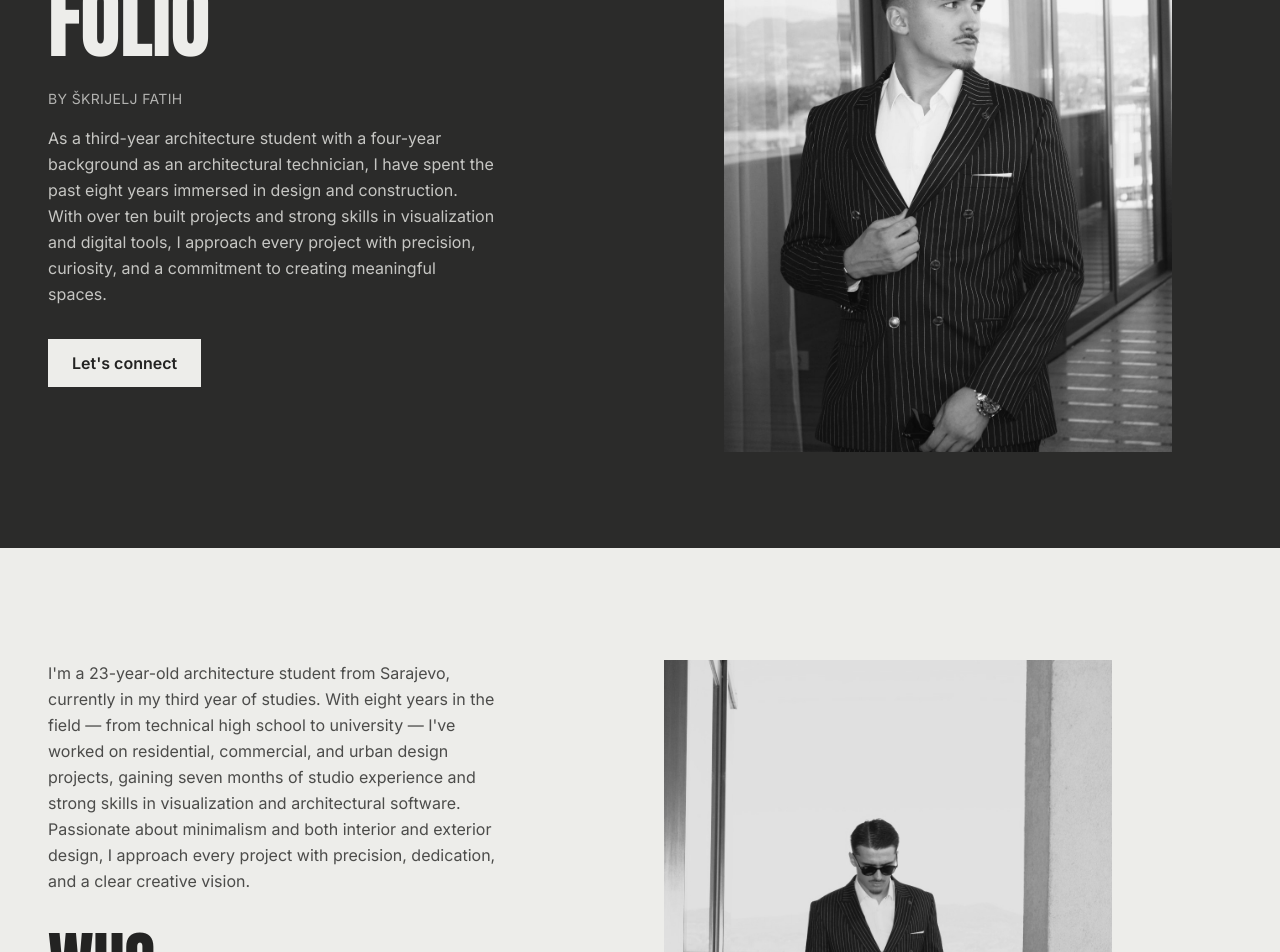
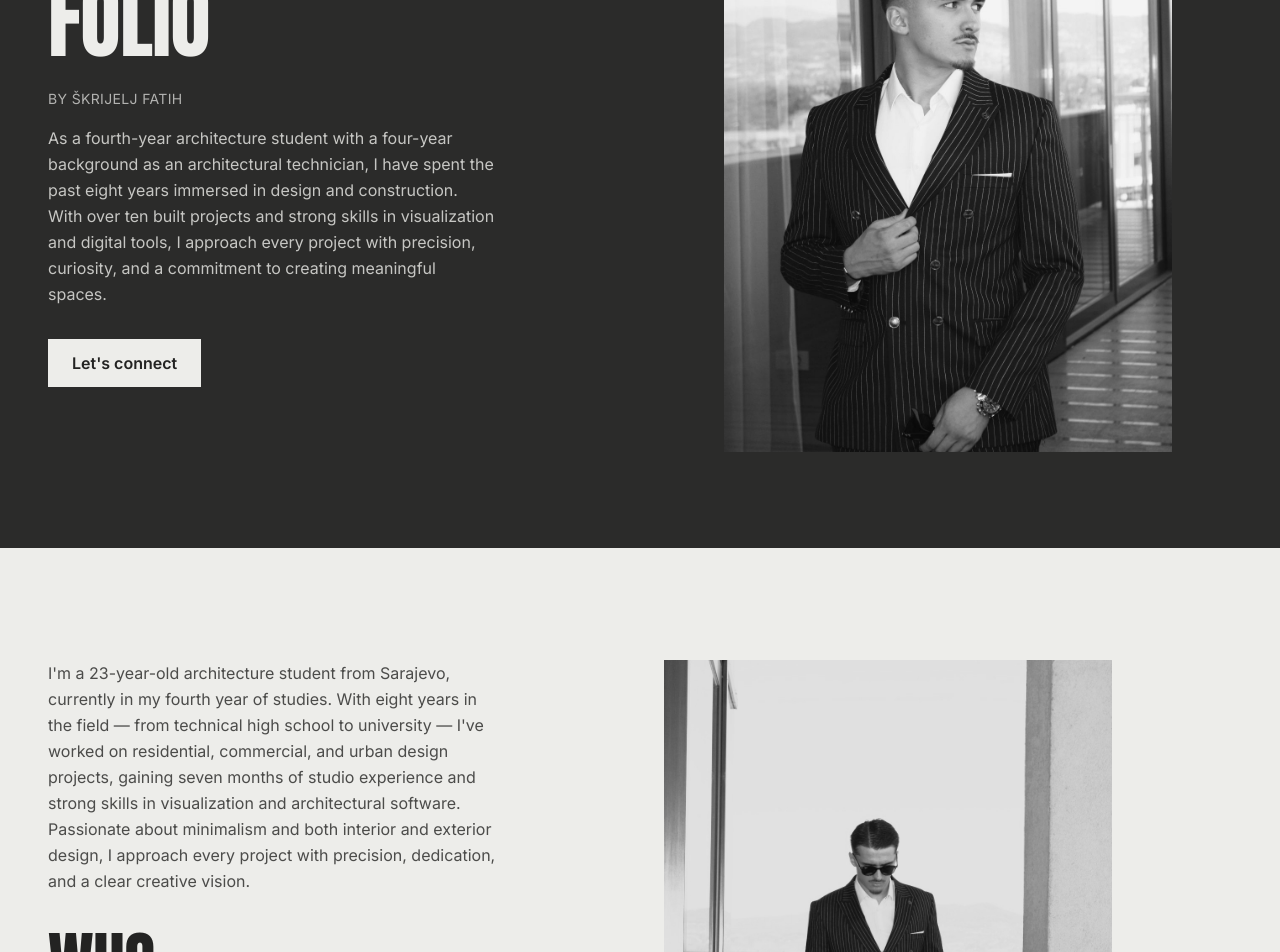
Before and after one commit to faaruksmajic/fatih, a Next.js app: page / in a window 1280 px wide. Shown: the part 380-1332 px from the top of the page. Built offline with nearby package versions, Linux system fonts and the light colour scheme.

Commit message:
Update student year from third to fourth

```diff
--- a/src/app/page.tsx
+++ b/src/app/page.tsx
@@ -91,7 +91,7 @@ export default function Home() {
             </h1>
             <p className="uppercase text-sm tracking-wide mb-4 text-paper/70">By Škrijelj Fatih</p>
             <p className="max-w-md text-paper/80 leading-relaxed">
-              As a third-year architecture student with a four-year background as an
+              As a fourth-year architecture student with a four-year background as an
               architectural technician, I have spent the past eight years immersed in design
               and construction. With over ten built projects and strong skills in
               visualization and digital tools, I approach every project with precision,
@@ -122,7 +122,7 @@ export default function Home() {
         <div className="max-w-7xl mx-auto grid md:grid-cols-2 gap-12 items-start">
           <div className="order-2 md:order-1">
             <p className="leading-relaxed text-ink/80 mb-10 max-w-md">
-              I&apos;m a 23-year-old architecture student from Sarajevo, currently in my third
+              I&apos;m a 23-year-old architecture student from Sarajevo, currently in my fourth
               year of studies. With eight years in the field — from technical high school to
               university — I&apos;ve worked on residential, commercial, and urban design
               projects, gaining seven months of studio experience and strong skills in
```
